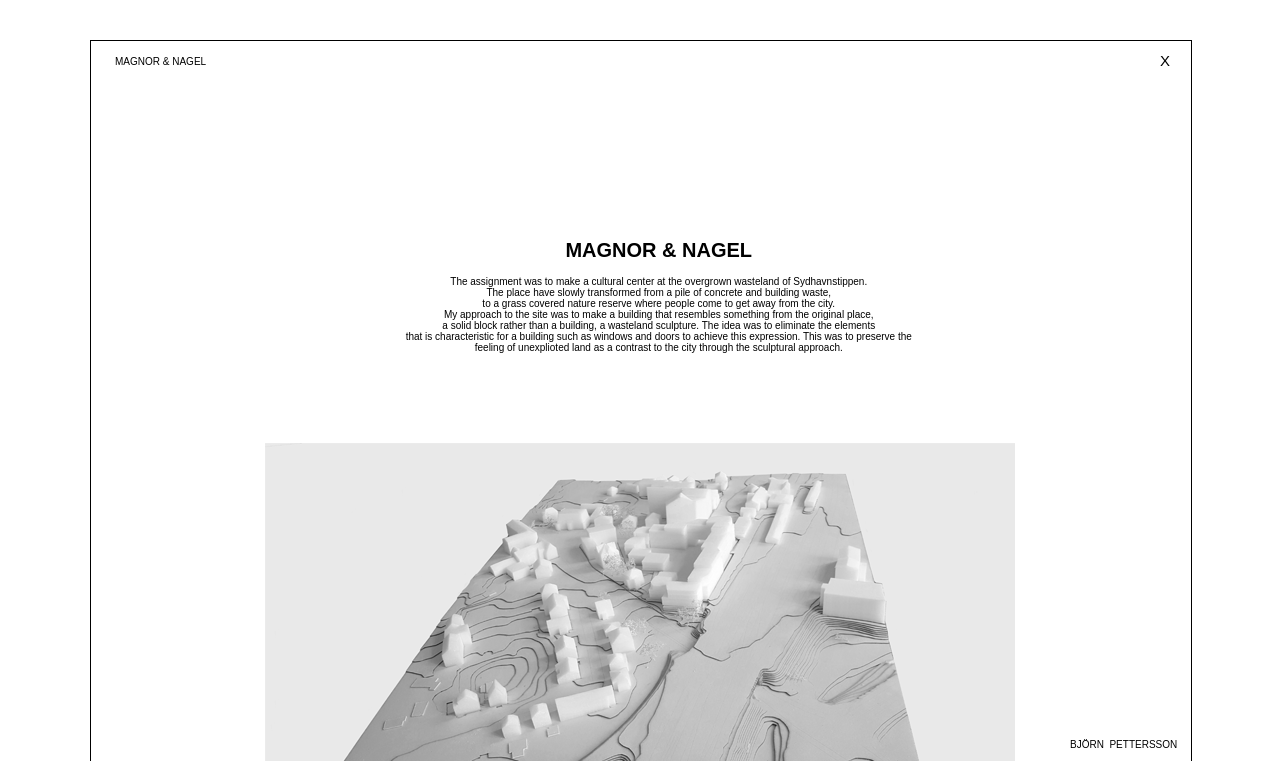
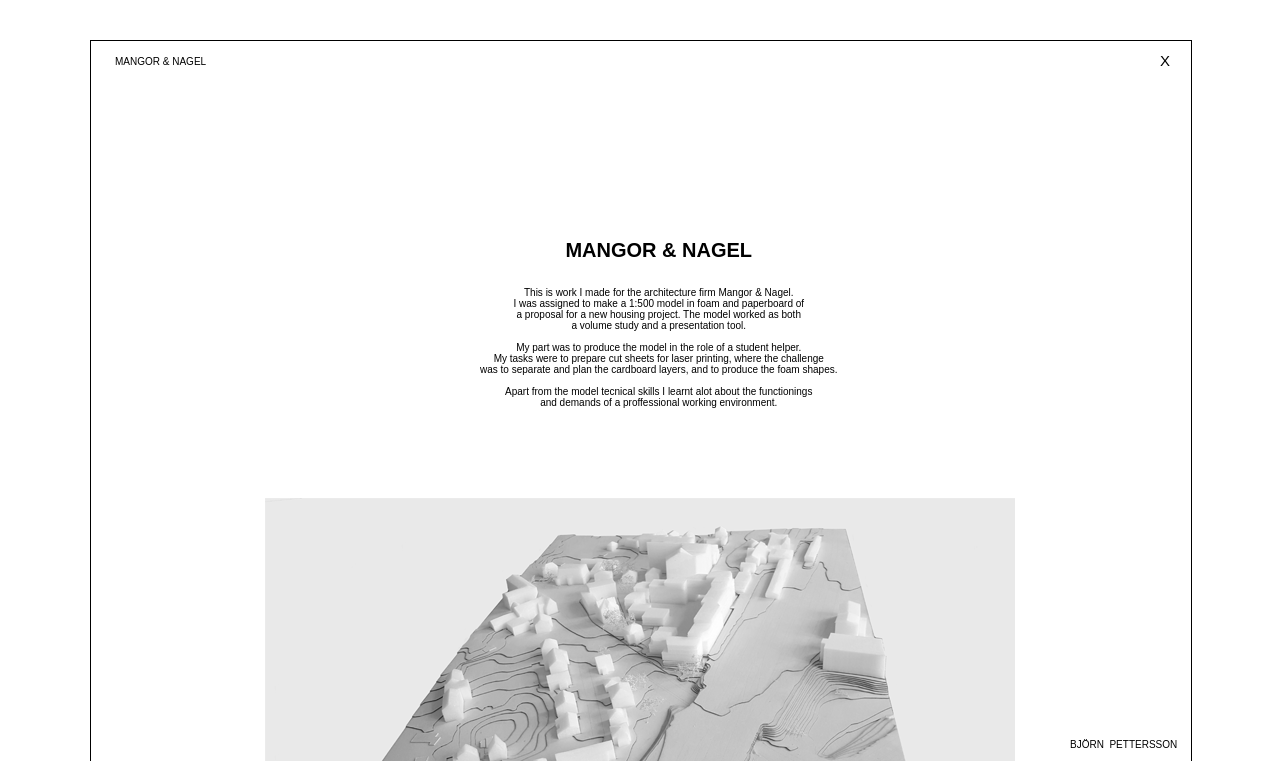
Before and after one commit to Bjorn-Pettersson/BjornPetterssonArchitecture, a plain HTML site: page mangornagel.html in a window 1280 px wide. Shown: the top 761 px of the page. Drawn offline with nearby package versions, Linux system fonts and the light colour scheme; a script that the page names is missing.

Commit message:
Update mangornagel.html

```diff
--- a/mangornagel.html
+++ b/mangornagel.html
@@ -23,17 +23,21 @@
 
         <div class="container">
             <dl>
-                <dt>MAGNOR & NAGEL</dt>
+                <dt>MANGOR & NAGEL</dt>
                 <dd>
                         <br><br><br><br><br><br><br><br><br><br><br><br>
-                        <h1>MAGNOR & NAGEL</h1>
-                        The assignment was to make a cultural center at the overgrown wasteland of Sydhavnstippen.
-                        <br>The place have slowly transformed from a pile of concrete and building waste,
-                        <br>to a grass covered nature reserve where people come to get away from the city.
-                        <br>My approach to the site was to make a building that resembles something from the original place,
-                        <br>a solid block rather than a building, a wasteland sculpture. The idea was to eliminate the elements
-                        <br>that is characteristic for a building such as windows and doors to achieve this expression. This was to preserve the
-                        <br>feeling of unexplioted land as a contrast to the city through the sculptural approach.
+                        <h1>MANGOR & NAGEL</h1>
+                        <br>This is work I made for the architecture firm Mangor & Nagel.
+                        <br>I was assigned to make a 1:500 model in foam and paperboard of
+                        <br>a proposal for a new housing project. The model worked as both
+                        <br>a volume study and a presentation tool.
+                        <br>
+                        <br>My part was to produce the model in the role of a student helper.
+                        <br>My tasks were to prepare cut sheets for laser printing, where the challenge
+                        <br>was to separate and plan the cardboard layers, and to produce the foam shapes.
+                        <br>
+                        <br>Apart from the model tecnical skills I learnt alot about the functionings
+                        <br>and demands of a proffessional working environment.
                 </dd>
                         <br><br><br><br><br>
                     <img class="img1" src="images/magnornagelRS.png" alt="interior">
```
